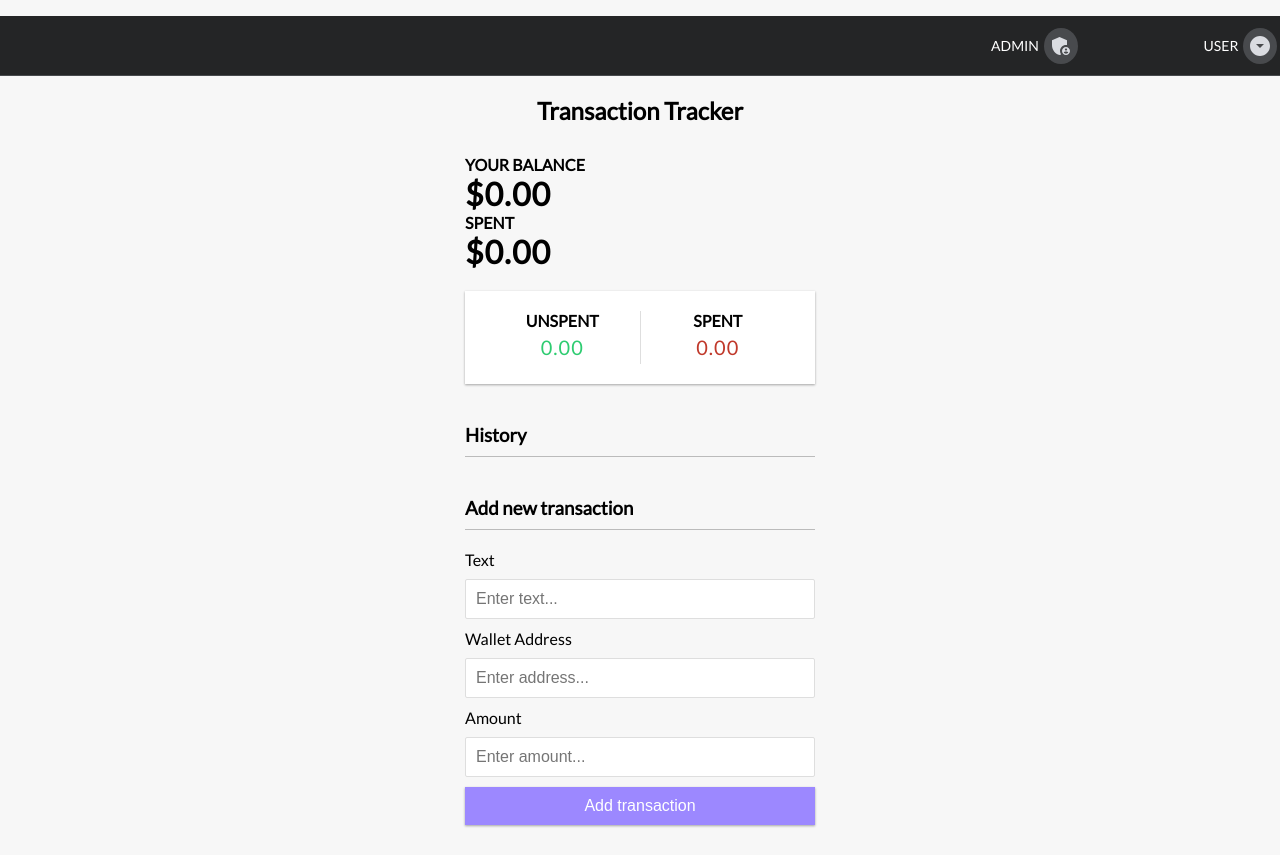
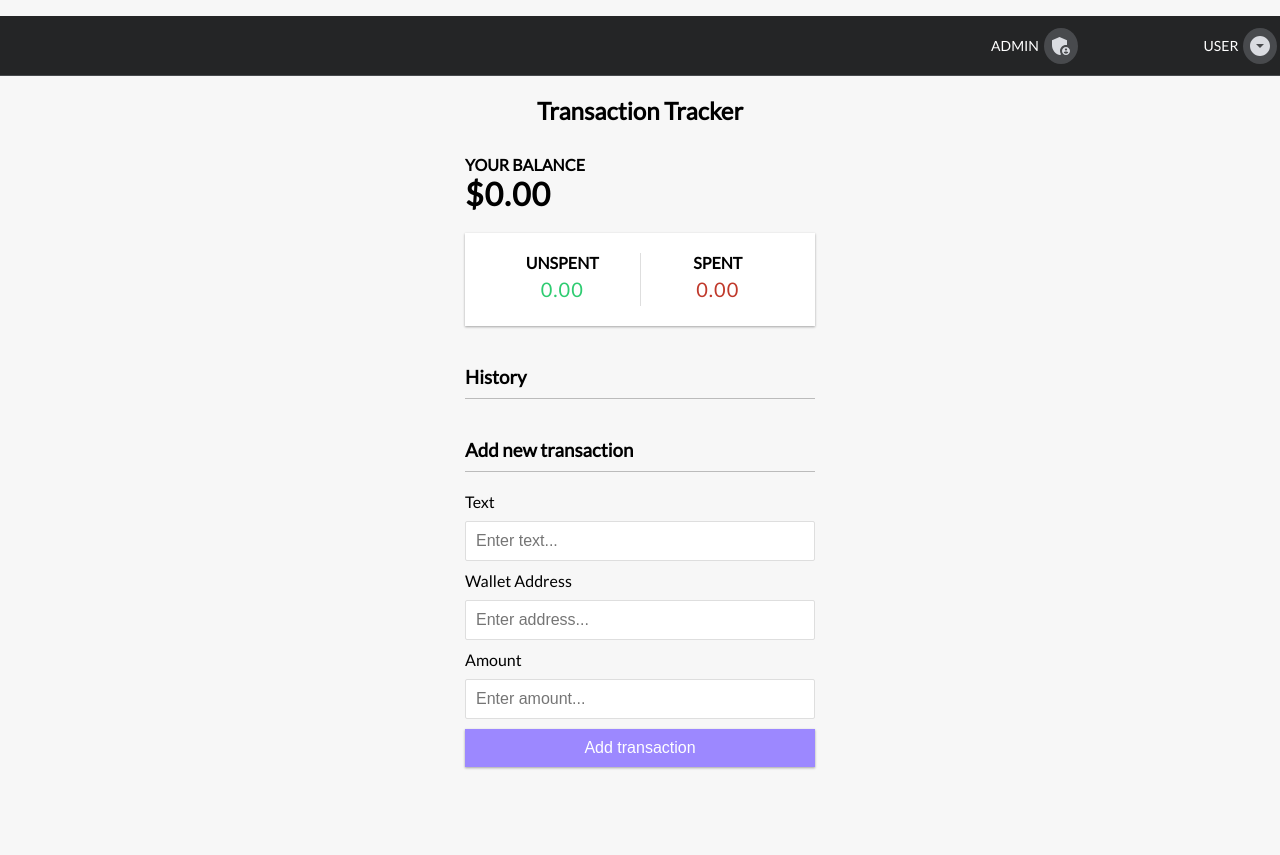
Before and after one commit to ziw224/oracle-transaction-tracker, a React (Create React App) app: page / in a window 1280 px wide. After the commit the page ends 800 px from the top, so only its background shows below. Built offline with nearby package versions, Linux system fonts and the light colour scheme.

Commit message:
Remove unused code for displaying spent value

```diff
--- a/src/components/homeComponents/Balance.js
+++ b/src/components/homeComponents/Balance.js
@@ -4,7 +4,6 @@ import { GlobalWalletContext } from "../../context/WalletContext";
 export const Balance = () => {
   const { selectedWalletNumber } = useContext(GlobalWalletContext);
   const [balance, setBalance] = useState("0.00");
-  const [spent, setSpent] = useState("0.00"); // If you need to display spent here as well
 
   useEffect(() => {
     const fetchBalance = async () => {
@@ -18,17 +17,10 @@ export const Balance = () => {
           if (balanceMatch && balanceMatch[1]) {
             setBalance(balanceMatch[1]);
           }
-
-          // Fetch the spent value
-          // Replace this URL with your actual endpoint for fetching the spent value
-          const spentResponse = "0.00";
-          setSpent(spentResponse);
         }
       } catch (error) {
         console.error("Failed to fetch wallet data:", error);
         setBalance("0.00");
-        // Handle error for spent value as well
-        setSpent("0.00");
       }
     };
 
@@ -39,9 +31,6 @@ export const Balance = () => {
     <>
       <h4>Your Balance</h4>
       <h1>${balance}</h1>
-      {/* Display spent value if necessary */}
-      <h4>Spent</h4>
-      <h1>${spent}</h1>
     </>
   );
 };
```
